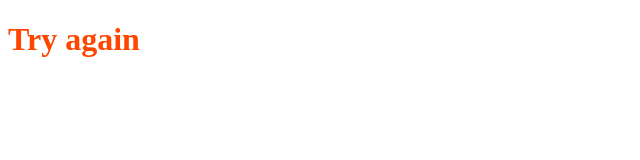
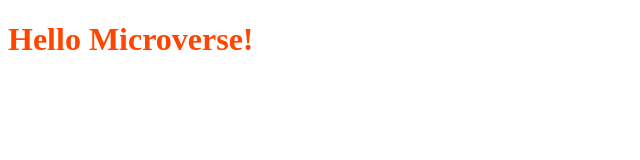
Before and after one commit to solomonetchu/Hello-Microverse, a website: page index.html in a window 1280 px wide. Shown: the whole page, without its empty margins (0-640 px from the left). Drawn offline with Linux system fonts and the light colour scheme.

Commit message:
index.html modiifcation & Adding Linters config

```diff
--- a/index.html
+++ b/index.html
@@ -11,7 +11,7 @@
         <title>Microverse</title>
     </head>
     <body>
-        <h1>Try again</h1>
+        <h1>Hello Microverse!</h1>
 
     </body>
 </html>
```
Also changed, not shown: package.json (added, +27 -0 lines), .github/workflows/linters.yml (added), .stylelintrc.json (added), 2 other files.
